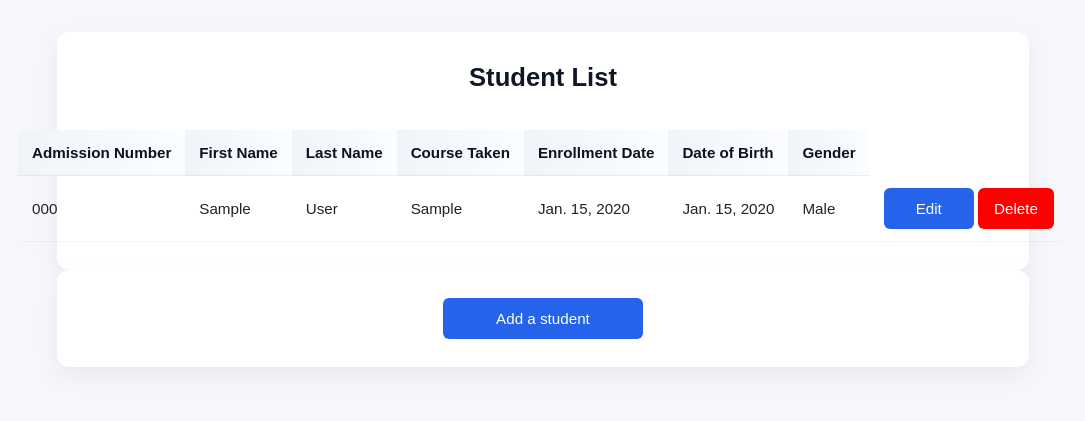
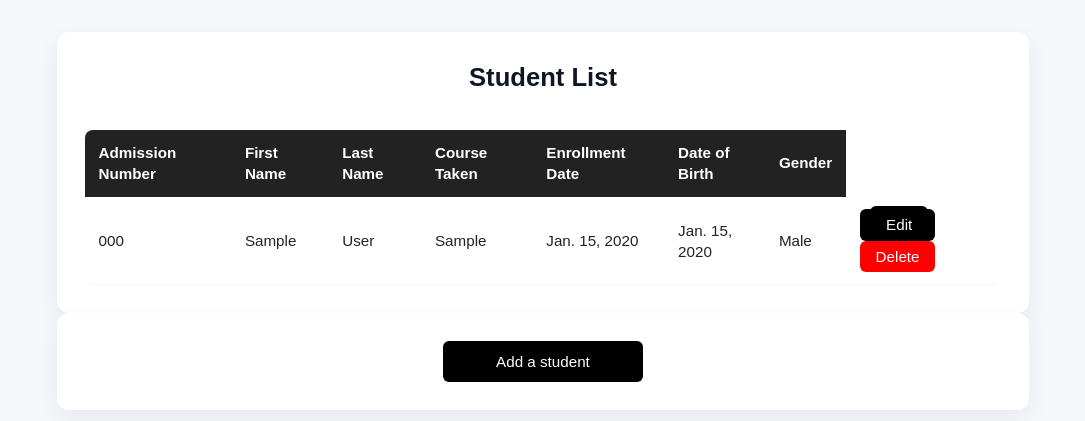
Before and after one commit to MuhammadHassanSaggaf/student_managment_system, a Django app: page /student_managment_system/list/ in a window 1280 px wide. Shown: the top 421 px of the page, without its empty margins (97-1182 px from the left). Run offline with Django 5.2, Linux system fonts and the light colour scheme; tables that the repository leaves empty hold one stand-in row (values such as "Sample post").

Commit message:
Adjusted css for buttons and background

```diff
--- a/student_managment_system/static/css/styles.css
+++ b/student_managment_system/static/css/styles.css
@@ -42,8 +42,8 @@ thead th {
   text-align: left;
   font-size: 0.95rem;
   padding: 12px 14px;
-  background: linear-gradient(90deg,#f0f4f8,#fbfdff);
-  color: #0b1220;
+  background: #222;
+  color: white;
   border-bottom: 1px solid rgba(15, 19, 28, 0.06);
   font-weight: 600;
 }
@@ -56,11 +56,12 @@ tbody td {
 
 
 td, th {
-  white-space: nowrap;
+  white-space: wrap;
+  display: table-cell;
 }
 
 .button {
-  background: #2563eb;
+  background: black;
   color: #fff;
   border: none;
   padding: 10px 16px;
@@ -69,6 +70,7 @@ td, th {
   text-decoration: none;
   font-size: 0.95rem;
   width: 200px;
+  text-align: center;
 }
 
 form {
@@ -95,7 +97,34 @@ textarea {
   display: flex;
 }
 .editbutton {
-  background: #2563eb;
+  background: black;
+  color: #fff;
+  border: none;
+  padding: 5px 10px;
+  border-radius: 6px;
+  text-align: center;
+  cursor: pointer;
+  text-decoration: none;
+  font-size: 0.95rem;
+  width: 75px;
+  height: 32px;
+}
+
+.buttonsecondary {
+  background: red;
+  color: white;
+  border: none;
+  padding: 5px 10px;
+  border-radius: 6px;
+  cursor: pointer;
+  text-decoration: none;
+  font-size: 0.95rem;
+  width: 75px;
+
+}
+
+.buttoncancel {
+  background: red;
   color: #fff;
   border: none;
   padding: 10px 16px;
@@ -103,15 +132,6 @@ textarea {
   cursor: pointer;
   text-decoration: none;
   font-size: 0.95rem;
+  width: 200px;
+  text-align: center;
 }
-
-.buttonsecondary {
-  background: red;
-  color: white;
-  border: none;
-  padding: 10px 16px;
-  border-radius: 6px;
-  cursor: pointer;
-  text-decoration: none;
-  font-size: 0.95rem;
-}
```
